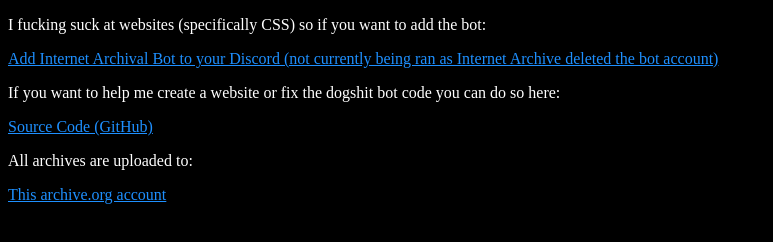
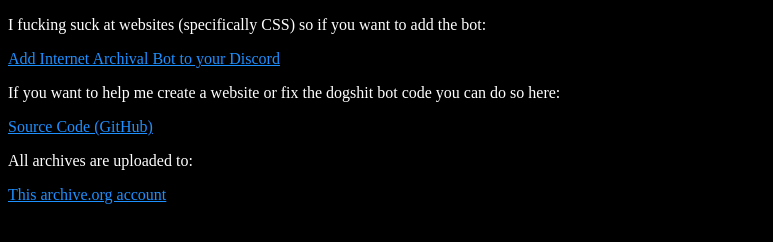
Before and after one commit to Pendonym/Internet-Archival-Bot, a plain HTML site: page index.html in a window 1280 px wide. Shown: the whole page, without its empty margins (0-773 px from the left). Drawn offline with Linux system fonts and the light colour scheme.

Commit message:
Update index.html

```diff
--- a/index.html
+++ b/index.html
@@ -7,7 +7,7 @@
 </head>
 <body style="background-color: black;">
   <p>I fucking suck at websites (specifically CSS) so if you want to add the bot:</p>
-  <a href="https://discord.com/oauth2/authorize?client_id=1508783480266293439">Add Internet Archival Bot to your Discord (not currently being ran as Internet Archive deleted the bot account)</a>
+  <a href="https://discord.com/oauth2/authorize?client_id=1508783480266293439">Add Internet Archival Bot to your Discord</a>
   <p>If you want to help me create a website or fix the dogshit bot code you can do so here:</p>
   <a href="https://github.com/Pendonym/Internet-Archival-Bot">Source Code (GitHub)</a>
   <p>All archives are uploaded to:</p>
```
